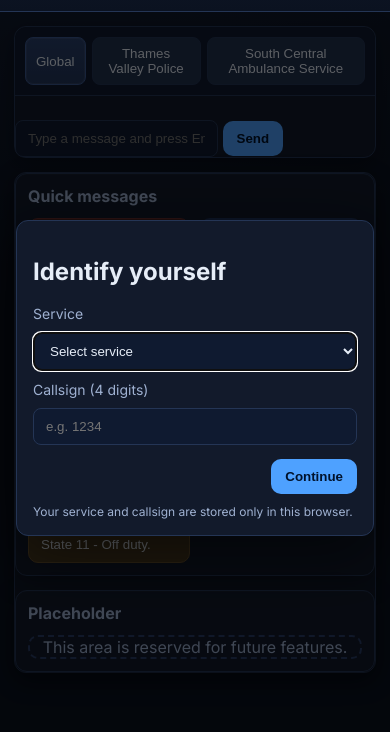
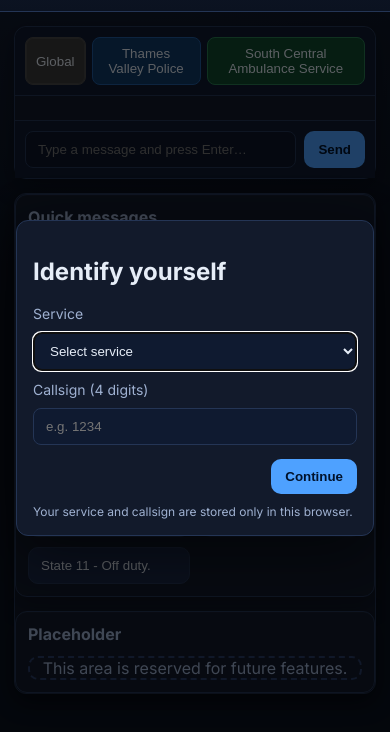
Before and after one commit to 999oxford/dashboard, a plain HTML site: page index.html in a window 390 px wide. Shown: the part 44-776 px from the top of the page. Drawn offline with Linux system fonts and the light colour scheme.

Commit message:
Update styles.css

```diff
--- a/styles.css
+++ b/styles.css
@@ -10,6 +10,7 @@
   --tab: #22324f;
   --border: #243555;
 }
+
 * { box-sizing: border-box; }
 html, body { height: 100%; }
 body {
@@ -18,32 +19,69 @@
   color: var(--text);
   background: radial-gradient(1200px 800px at 10% -20%, #16223a 0%, var(--bg) 60%);
 }
-.app-header { display: flex; align-items: center; justify-content: space-between; padding: 14px 18px; background: linear-gradient(180deg, #0e1626 0%, #0b1220 100%); border-bottom: 1px solid var(--border); position: sticky; top: 0; z-index: 5; }
+
+.app-header {
+  display: flex;
+  align-items: center;
+  justify-content: space-between;
+  padding: 14px 18px;
+  background: linear-gradient(180deg, #0e1626 0%, #0b1220 100%);
+  border-bottom: 1px solid var(--border);
+  position: sticky;
+  top: 0;
+  z-index: 5;
+}
 .brand { font-weight: 700; letter-spacing: 0.3px; }
 .user-info { display: flex; gap: 10px; align-items: center; color: var(--muted); }
 .callsign { font-weight: 700; color: var(--text); background: #1b2a47; padding: 2px 8px; border-radius: 6px; }
 .link-button { background: none; border: none; color: var(--accent); cursor: pointer; padding: 6px 8px; border-radius: 6px; }
 .link-button:hover { background: #13223e; }
+
 .app-main { display: grid; grid-template-columns: 1fr 1fr; gap: 14px; padding: 14px; height: calc(100% - 58px); }
-.radio-panel, .side-panel, .quick-messages, .placeholder { background: var(--panel); border: 1px solid var(--border); border-radius: 12px; box-shadow: 0 8px 24px rgba(0,0,0,0.3), inset 0 1px 0 rgba(255,255,255,0.02); }
+
+.radio-panel, .side-panel, .quick-messages, .placeholder {
+  background: var(--panel);
+  border: 1px solid var(--border);
+  border-radius: 12px;
+  box-shadow: 0 8px 24px rgba(0,0,0,0.3), inset 0 1px 0 rgba(255,255,255,0.02);
+}
+
 .radio-panel { display: flex; flex-direction: column; min-height: 0; }
 .channel-tabs { display: flex; gap: 6px; padding: 10px; border-bottom: 1px solid var(--border); background: #0f1a30; border-top-left-radius: 12px; border-top-right-radius: 12px; }
 .tab { background: var(--tab); border: 1px solid var(--border); color: var(--text); padding: 8px 10px; border-radius: 8px; cursor: pointer; }
 .tab:hover { background: #2b416d; }
 .tab.active { background: linear-gradient(180deg, #2b416d 0%, #23365b 100%); border-color: #3a5891; box-shadow: inset 0 0 0 1px rgba(255,255,255,0.06); }
+
+/* Colored channel tabs */
+.tab[data-channel="Global"] { background: #2b2b2b; border-color: #3a3a3a; }
+.tab.active[data-channel="Global"], .tab:hover[data-channel="Global"] { background: #3a3a3a; border-color: #4a4a4a; }
+.tab[data-channel="Thames Valley Police"] { background: #103a66; border-color: #215b9e; }
+.tab.active[data-channel="Thames Valley Police"], .tab:hover[data-channel="Thames Valley Police"] { background: #1a508b; border-color: #2b70c6; }
+.tab[data-channel="South Central Ambulance Service"] { background: #0f4a2e; border-color: #2a7b52; }
+.tab.active[data-channel="South Central Ambulance Service"], .tab:hover[data-channel="South Central Ambulance Service"] { background: #176242; border-color: #2f9a6b; }
+
 .radio-feed { flex: 1; overflow: auto; padding: 12px; display: flex; flex-direction: column; gap: 8px; }
 .radio-line { background: var(--elev); border: 1px solid var(--border); padding: 8px 10px; border-radius: 8px; line-height: 1.3; }
+.radio-prefix { font-weight: 700; margin-right: 6px; }
+.radio-prefix.tvp { color: #4ea1ff; }
+.radio-prefix.scas { color: #7bd389; }
+
+.composer { display: flex; gap: 8px; padding: 10px; border-top: 1px solid var(--border); background: #0f1a30; }
+.composer input { flex: 1; background: #0d162a; border: 1px solid var(--border); border-radius: 8px; padding: 10px 12px; color: var(--text); }
+.composer button { background: var(--accent); border: none; color: #00122b; padding: 10px 14px; border-radius: 10px; font-weight: 700; cursor: pointer; }
+.composer button:hover { filter: brightness(1.05); }
+
 .side-panel { display: flex; flex-direction: column; gap: 14px; min-height: 0; }
 .quick-messages, .placeholder { flex: 1; display: flex; flex-direction: column; }
 .quick-messages h2, .placeholder h2 { margin: 12px; font-size: 16px; color: var(--muted); }
 .quick-grid { display: grid; grid-template-columns: repeat(2, minmax(0, 1fr)); gap: 10px; padding: 0 12px 12px; }
 .quick-btn { padding: 10px 12px; border-radius: 10px; border: 1px solid var(--border); background: #1a2847; color: var(--text); cursor: pointer; text-align: left; }
 .quick-btn:hover { filter: brightness(1.15); }
-.quick-btn.primary { background: #1e335d; border-color: #2b4c86; }
-.quick-btn.success { background: #1b3a2e; border-color: #275845; }
-.quick-btn.warning { background: #4a3a1f; border-color: #6a532e; }
-.quick-btn.danger { background: #4a1f1f; border-color: #6a2e2e; }
+.quick-btn.primary, .quick-btn.success, .quick-btn.warning, .quick-btn.danger { background: #1a2847; border-color: var(--border); }
+
 .placeholder-body { margin: 0 12px 12px; flex: 1; border: 2px dashed #2a3d66; border-radius: 10px; display: grid; place-items: center; color: var(--muted); }
+
+/* Modal */
 .modal-backdrop { position: fixed; inset: 0; background: rgba(0,0,0,0.6); display: none; align-items: center; justify-content: center; padding: 16px; }
 .modal-backdrop[aria-hidden="false"] { display: flex; }
 .modal { background: var(--panel); border: 1px solid var(--border); border-radius: 12px; width: 100%; max-width: 420px; padding: 16px; box-shadow: 0 20px 60px rgba(0,0,0,0.5); }
@@ -54,4 +92,9 @@
 button.primary { background: var(--accent); border: none; color: #00122b; padding: 10px 14px; border-radius: 10px; font-weight: 700; cursor: pointer; }
 button.primary:hover { filter: brightness(1.05); }
 .form-hint { margin: 0; font-size: 12px; color: var(--muted); }
-@media (max-width: 980px) { .app-main { grid-template-columns: 1fr; height: auto; } .side-panel { min-height: 50vh; } }
+
+/* Responsive */
+@media (max-width: 980px) {
+  .app-main { grid-template-columns: 1fr; height: auto; }
+  .side-panel { min-height: 50vh; }
+}
```
